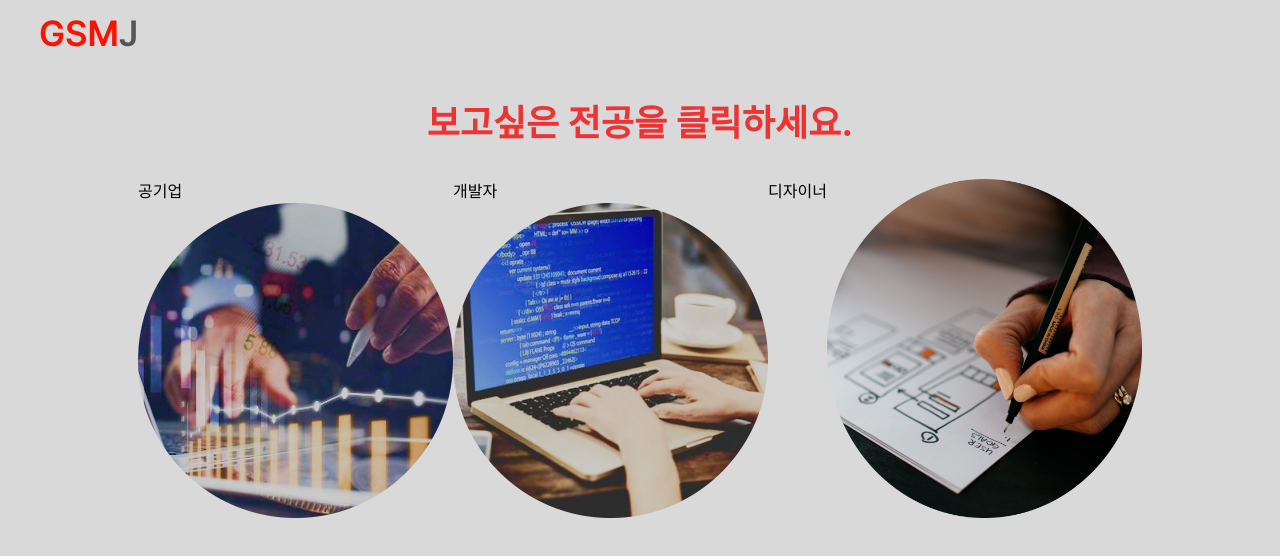
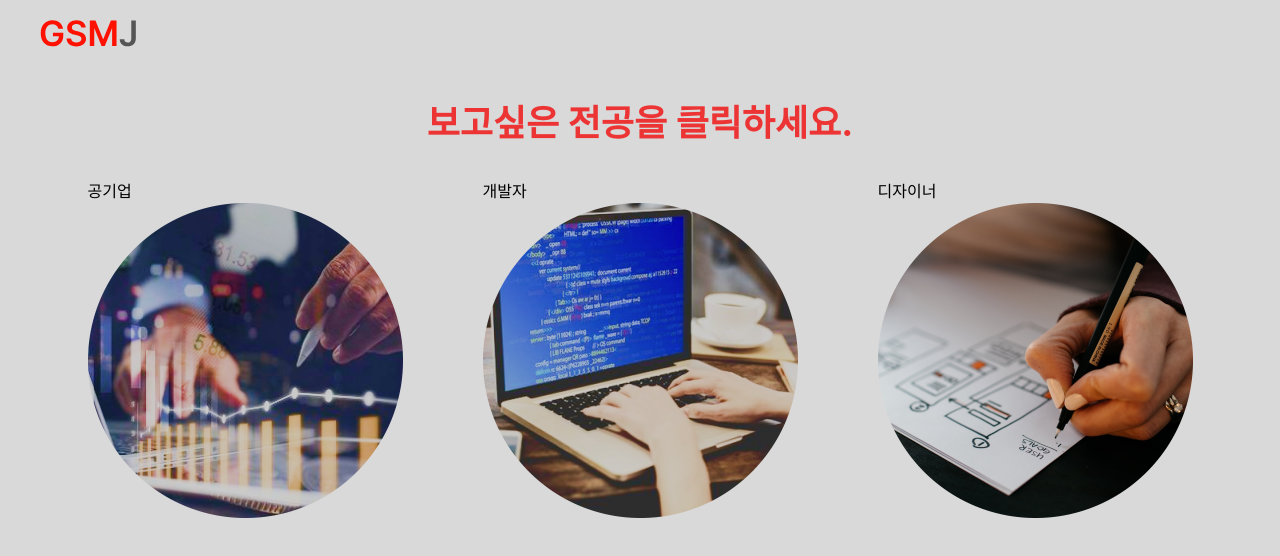
Before and after one commit to red-Warm/redWarm-FE, a React (Create React App) app: page /options in a window 1280 px wide. Shown: the top 556 px of the page. Built offline with nearby package versions, Linux system fonts and the light colour scheme.

Commit message:
fix: gap

```diff
--- a/src/pages/options.tsx
+++ b/src/pages/options.tsx
@@ -11,7 +11,7 @@ export function Options() {
         <h1 className="text-4xl font-bold text-pointRed m-9">
           보고싶은 전공을 클릭하세요.
         </h1>
-        <div className="flex justify-between ">
+        <div className="flex gap-20">
           <div>
             <h3>공기업</h3>
             <img src={enterprise} className="w-[315px]" alt="공기업" />
@@ -20,8 +20,10 @@ export function Options() {
             <h3>개발자</h3>
             <img src={develop} className="w-[315px]" alt="개발자" />
           </div>
-          <h3>디자이너</h3>
-          <img src={design} className="w-[315px]" alt="디자이너" />
+          <div>
+            <h3>디자이너</h3>
+            <img src={design} className="w-[315px]" alt="디자이너" />
+          </div>
         </div>
       </div>
     </div>
```
